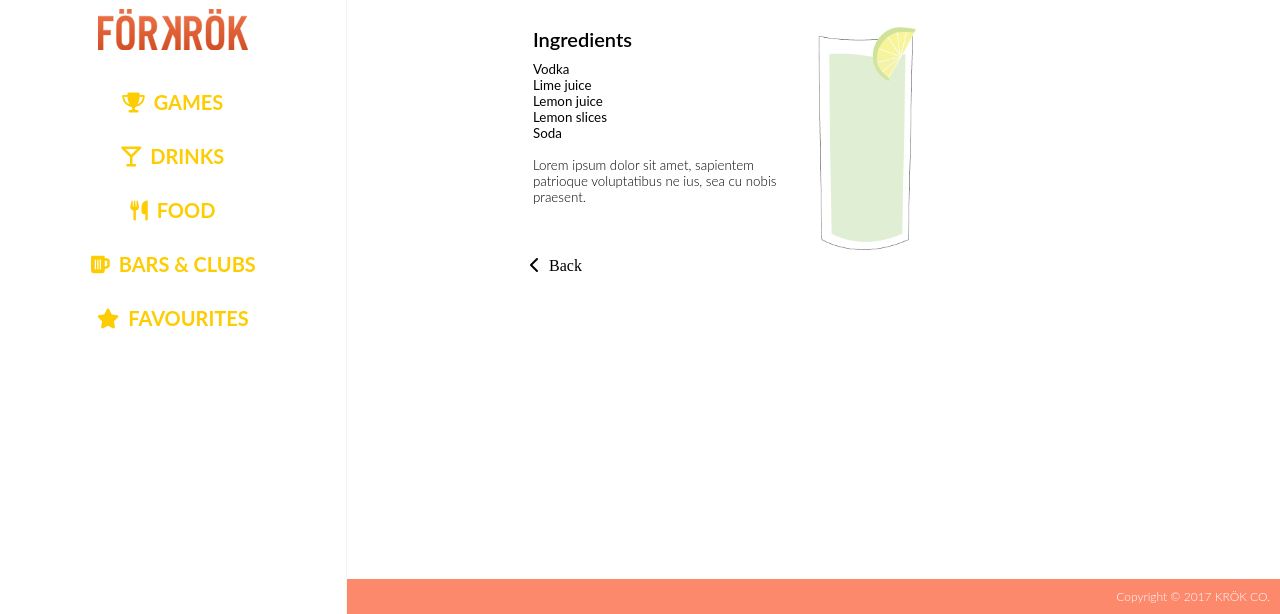
After one commit to paulineef/Forkrok, a PHP site: page /drinkBase.php in a window 1280 px wide. The commit adds this page. Shown: the part 186-800 px from the top of the page. Run offline with PHP 8.4, Linux system fonts and the light colour scheme; some libraries are stand-ins or nearby versions.

Commit message:
drinkBase not finished

```diff
--- /dev/null
+++ b/drinkBase.php
@@ -0,0 +1,108 @@
+<?php include ('sidebar.php') ?>
+
+<body>
+
+	<div class="content">
+
+		<div class="placement">
+
+			<table class="drink">
+
+				<tbody>
+				<tr>
+					<th>
+						<h2>Klara's Special</h2>
+					</th>
+				<tr/>
+				<tr>
+					<td>
+						<h5>Ingredients</h5>
+						<ul>
+							<li>Vodka</li>
+							<li>Lime juice</li>
+							<li>Lemon juice</li>
+							<li>Lemon slices</li>
+							<li>Soda</li>
+
+						</ul>
+
+						<p>
+							Lorem ipsum dolor sit amet, sapientem patrioque voluptatibus ne ius, sea cu nobis praesent.
+						</p>
+					</td>
+					<td class="t-left">
+						<img id="drink" src="uploadedfiles/Klaras.png">
+					</td>
+				</tr>
+			</tbody>
+			</table>
+
+			<span><i class="fa fa-chevron-left" aria-hidden="true"></i>Back</span>
+		</div>
+	</div>
+
+<style type="text/css">
+
+	#drink{
+		max-width: 120px;
+	}
+
+	.drink table {
+		width: 100%;
+		border-collapse: collapse;
+		padding: 0;
+		margin: 0;
+	}
+
+	.drink t-body {
+		width: 100%;
+	}
+
+	.drink th {
+		text-align: left;
+	}
+
+	.drink td {
+		vertical-align: top;
+		max-width: 100px;
+	}
+
+	.t-left {
+		padding-left: 30px;
+	}
+
+	.drink td h5 {
+		margin: 0;
+		font-size: 15pt;
+	}
+
+	.drink ul {
+		padding:0;
+		margin-top: 10px;
+	}
+
+	.drink ul li {
+		list-style-type: none;
+		font-family: 'lato', sans-serif;
+		font-weight: 400;
+		font-size: 12pt;
+	}
+
+	@media (min-width: 928px){
+		.drink h5 {
+			font-size: 14px;
+		}
+		.drink ul li {
+			font-size: 10pt;
+		}
+
+		#drink {
+			max-width: 100px;
+		}
+	}
+
+
+</style>
+
+</body>
+<?php include ('footer.php')  ?>
--- a/forkrok.css
+++ b/forkrok.css
@@ -9,14 +9,34 @@ h1,h2,h3,h4,h5,h6 {
 	font-weight: 600;
 }
 
-h2 {
-	font-size: 15pt;
-	color: #d34e24;
-}
+	h1 {
+		font-size: 25pt;
+		color: #d34e24;
+		margin: 0;
+		padding: 0;
+	}
+	h2 {
+		font-size: 18pt;
+		color: #d34e24;
+	}
+	h3 {
+		font-size: 16pt;
+	}
+	h4 {
+		font-size: 14pt;
+	}
+	h5 {
+		font-size: 12pt;
+	}
+	h6 {
+		font-size: 10pt;
+	}
+
 
 p {
 	font-family: 'lato', sans-serif;
 	font-weight: 300;
+	font-size: 12pt;
 }
 
 @media (min-width: 928px) {
```
Also changed, not shown: uploadedfiles/Klaras special.png (deleted), uploadedfiles/Klaras.png (added), 1 other file.
